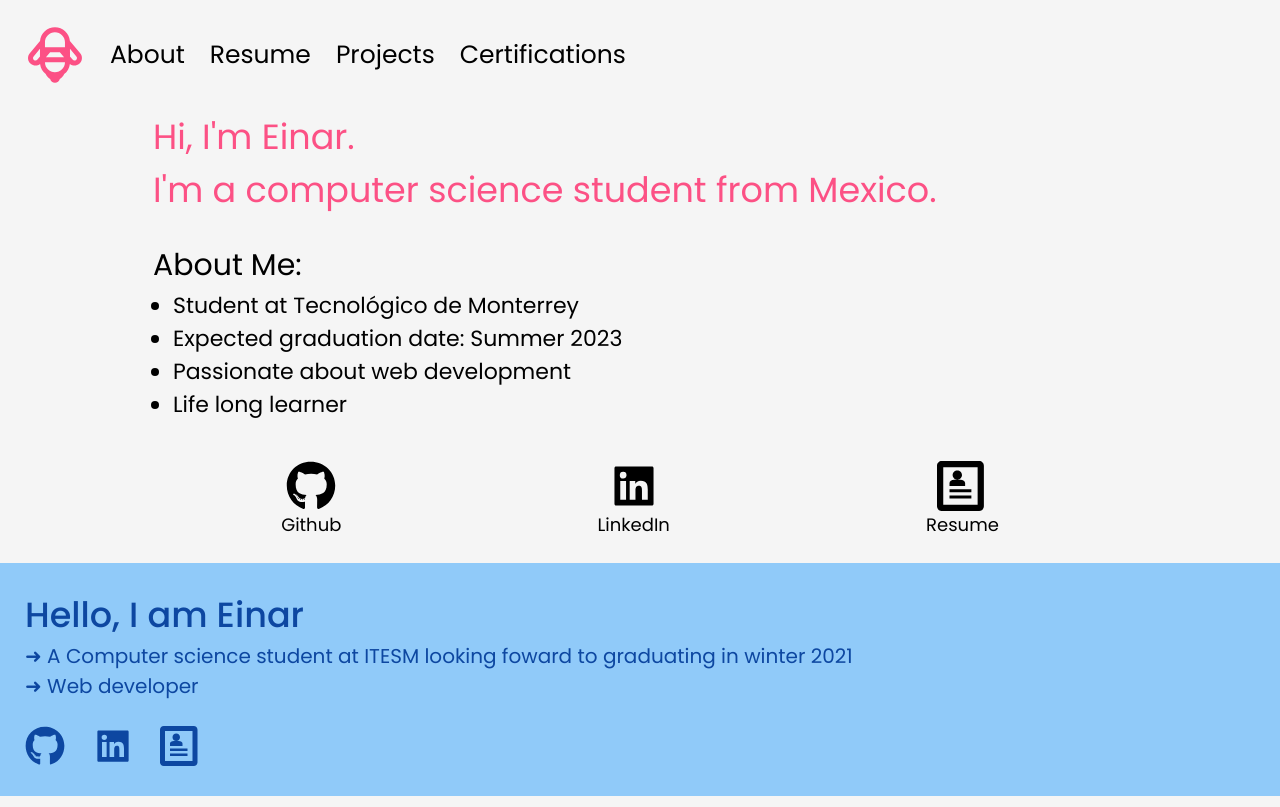
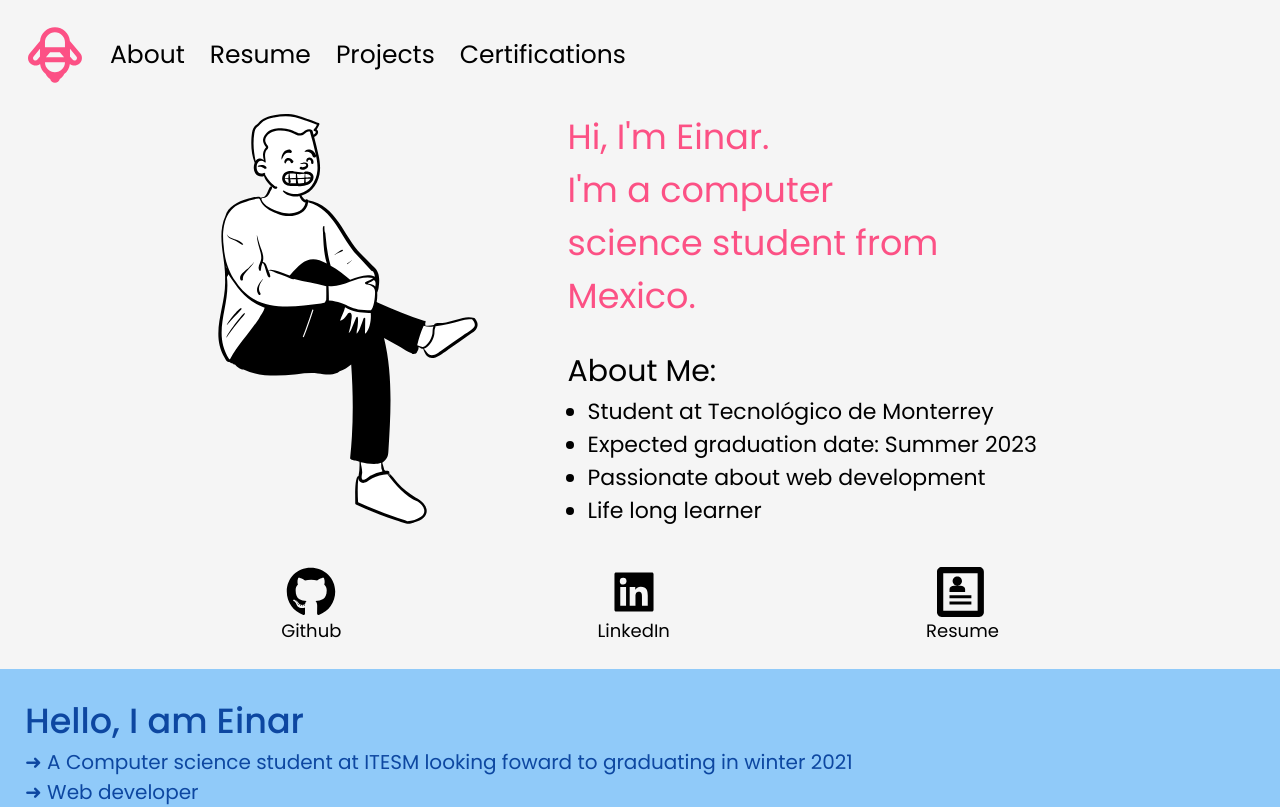
Before and after one commit to EinarLop/personalWebsite, a React (Create React App) app: page / in a window 1280 px wide. Shown: the top 807 px of the page. Built offline with nearby package versions, Linux system fonts and the light colour scheme.

Commit message:
Responsive about

```diff
--- a/src/Components/AboutMe.jsx
+++ b/src/Components/AboutMe.jsx
@@ -21,7 +21,19 @@ const AboutMe = () => {
   `
 
   const Img = styled.img`
-    width: 0
+    width: 0;
+
+
+    @media (min-width: 768px){
+     width : 35%;
+     max-height: 400px;
+     margin: auto 0;
+    }
+
+    @media (min-width: 1024px){
+     width : 40%;
+     max-height: 410px;
+    }
   `
 
   const About = styled.main`
@@ -29,13 +41,24 @@ const AboutMe = () => {
     font-family: "Poppins", sans-serif;
     display: flex;
     flex-direction: column;
+    @media (min-width: 768px){
+     width : 65% ;
+     padding-left: 25px;
 
+     @media (min-width: 1024px){
+     width : 60%;
+    }
+
+    }
   `
   const Title = styled.p`
     font-size: 3.5rem;
     /* color: #2C5784; */
     color: #FC5185;
     height: auto;
+    @media (min-width: 768px){
+     width : 70%;
+    }
     /* line-height: 1.6; */
   `
 
@@ -92,7 +115,7 @@ const AboutMe = () => {
   &:hover{
     color:#FC5185;
   }
-`
+  `
 
   return (
     <Wrapper>
--- a/src/Components/Header.jsx
+++ b/src/Components/Header.jsx
@@ -18,6 +18,9 @@ const Header = () => {
     padding: 25px 25px 0 25px;
     background-color: #F5F5F5;
     flex-wrap: wrap;
+    max-width: 1440px;
+    margin: auto;
+    margin: 0 auto;
     @media (min-width: 768px){
       justify-content: flex-start;
       gap: 25px;
```
Also changed, not shown: 1 other file (tests, documents, lock files or other folders).
